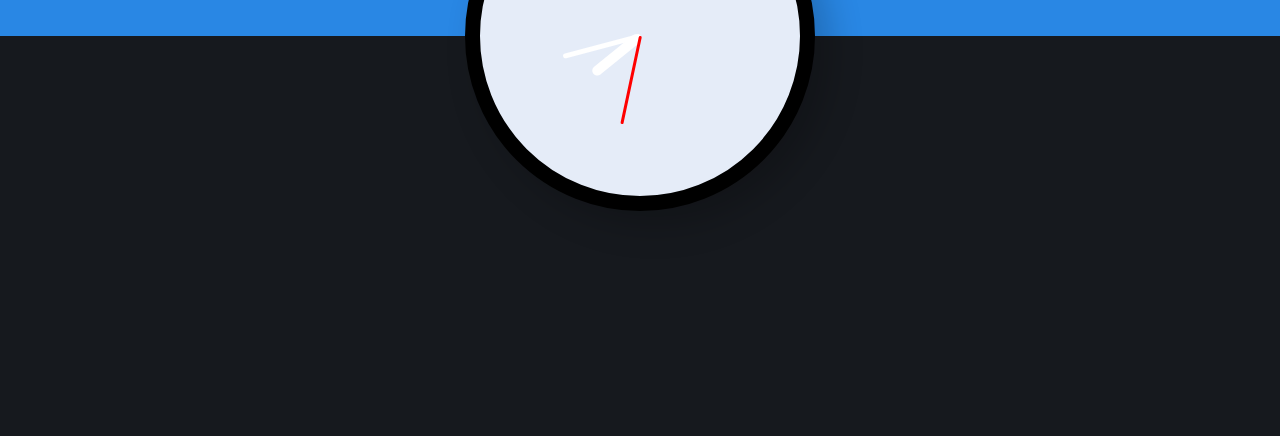
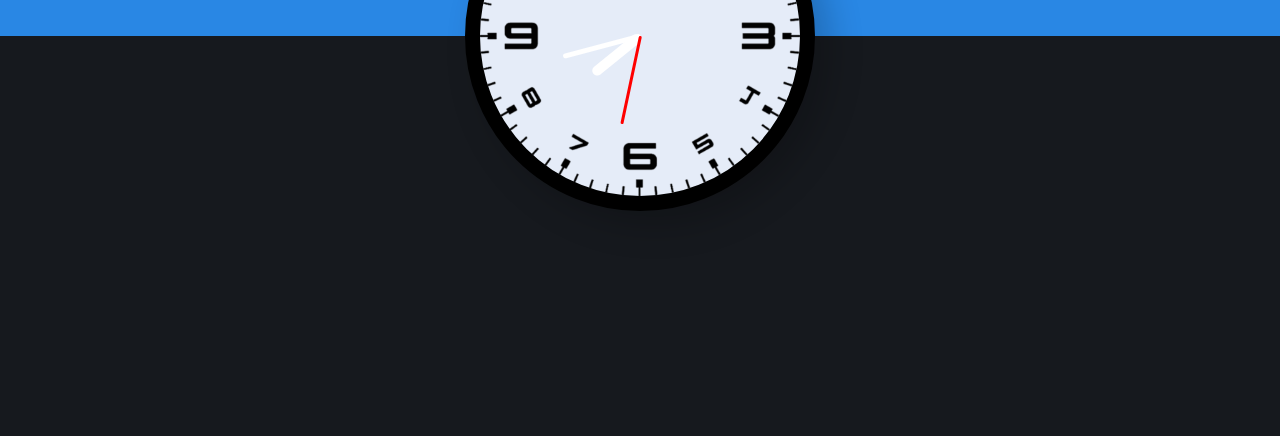
Before and after one commit to Ubaid-A/Analog-Clock, a plain HTML site: page index.html in a window 1280 px wide. Shown: the part 364-800 px from the top of the page. Drawn offline with Linux system fonts and the light colour scheme.

Commit message:
change image

```diff
--- a/index.html
+++ b/index.html
@@ -19,7 +19,7 @@
         <div class="min hand" id="min"></div>
         <div class="sec hand" id="sec"></div>
 
-        <!-- <img src="./images/pngegg.png" width="320px" alt=""> -->
+        <img src="./images/pngegg.png" width="320px" alt="">
 
     </div>
 
```
